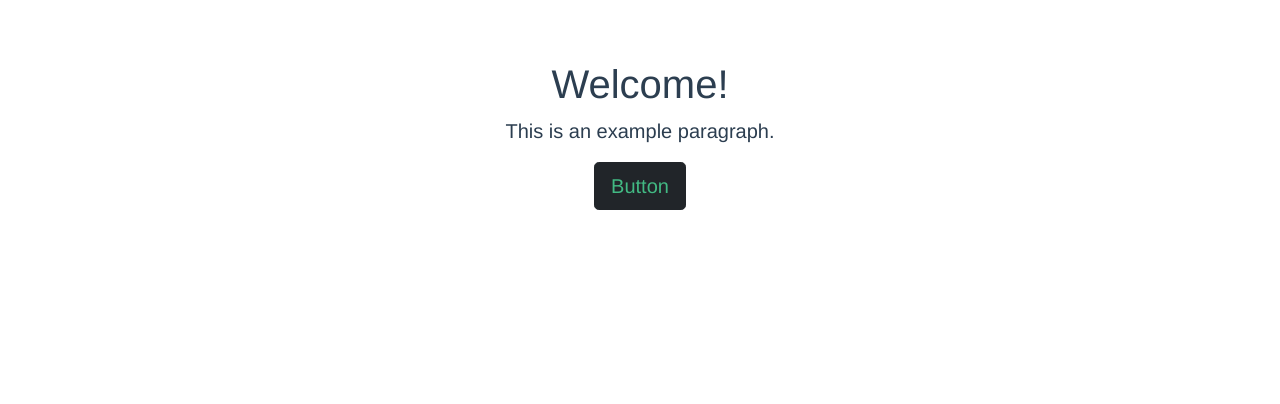
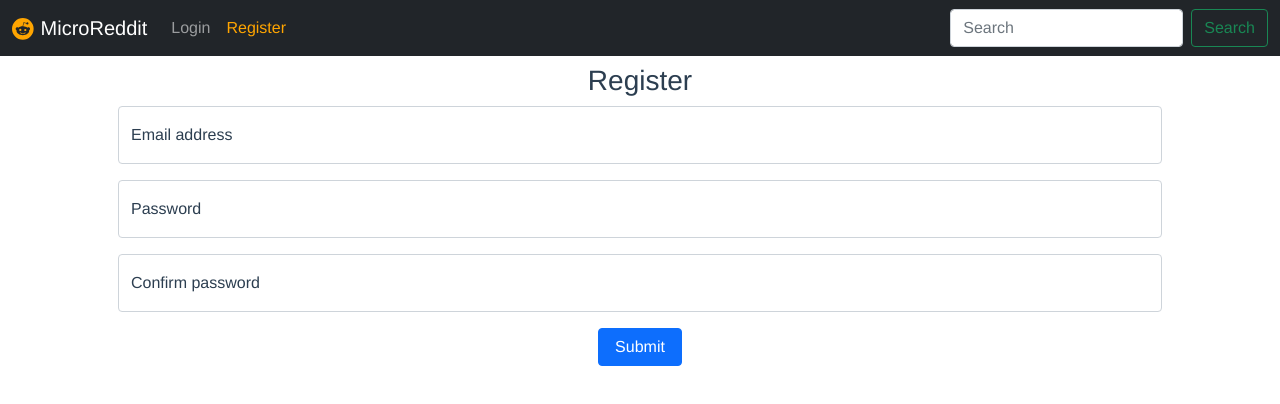
Before and after one commit to JuliaPlichta1/TSW, a Vue app in the folder projekt/: page /register in a window 1280 px wide. Shown: the top 404 px of the page. Built offline with nearby package versions, Linux system fonts and the light colour scheme.

Commit message:
Add VueRouter, Navbar, Login & Register view

```diff
--- a/projekt/package.json
+++ b/projekt/package.json
@@ -12,7 +12,8 @@
     "bootstrap": "^5.0.0-beta3",
     "core-js": "^3.6.5",
     "express": "^4.17.1",
-    "vue": "^3.0.0"
+    "vue": "^3.0.0",
+    "vue-router": "^4.0.8"
   },
   "devDependencies": {
     "@vue/cli-plugin-babel": "~4.5.0",
--- a/projekt/src/App.vue
+++ b/projekt/src/App.vue
@@ -1,14 +1,17 @@
 <template>
-  <HelloWorld msg="Welcome!" />
+  <div class="app-container">
+    <Navbar />
+    <router-view />
+  </div>
 </template>
 
 <script>
-import HelloWorld from './components/HelloWorld.vue';
+import Navbar from './components/Navbar.vue';
 
 export default {
   name: 'App',
   components: {
-    HelloWorld,
+    Navbar
   },
 };
 </script>
@@ -20,6 +23,6 @@ export default {
   -moz-osx-font-smoothing: grayscale;
   text-align: center;
   color: #2c3e50;
-  margin-top: 60px;
+  margin-top: 0px;
 }
 </style>
--- a/projekt/src/components/HelloWorld.vue
+++ b/projekt/src/components/HelloWorld.vue
@@ -1,5 +1,5 @@
 <template>
-  <div class="hello">
+  <div class="container mt-2">
     <main class="px-3">
       <h1>{{ msg }}</h1>
       <p class="lead">This is an example paragraph.</p>
@@ -13,8 +13,10 @@
 <script>
 export default {
   name: 'HelloWorld',
-  props: {
-    msg: String,
+  data() {
+    return {
+      msg: 'Welcome'
+    };
   },
 };
 </script>
--- /dev/null
+++ b/projekt/src/components/Navbar.vue
@@ -0,0 +1,46 @@
+<template>
+  <nav class="navbar sticky-top navbar-expand-md navbar-dark bg-dark">
+    <div class="container-fluid">
+      <router-link to="/" class="navbar-brand">
+        <svg xmlns="http://www.w3.org/2000/svg" width="23" height="23" fill="orange" class="bi bi-reddit" viewBox="0 0 17 17">
+          <path d="M6.167 8a.831.831 0 0 0-.83.83c0 .459.372.84.83.831a.831.831 0 0 0 0-1.661zm1.843 3.647c.315 0 1.403-.038 1.976-.611a.232.232 0 0 0 0-.306.213.213 0 0 0-.306 0c-.353.363-1.126.487-1.67.487-.545 0-1.308-.124-1.671-.487a.213.213 0 0 0-.306 0 .213.213 0 0 0 0 .306c.564.563 1.652.61 1.977.61zm.992-2.807c0 .458.373.83.831.83.458 0 .83-.381.83-.83a.831.831 0 0 0-1.66 0z"/>
+          <path d="M16 8A8 8 0 1 1 0 8a8 8 0 0 1 16 0zm-3.828-1.165c-.315 0-.602.124-.812.325-.801-.573-1.9-.945-3.121-.993l.534-2.501 1.738.372a.83.83 0 1 0 .83-.869.83.83 0 0 0-.744.468l-1.938-.41a.203.203 0 0 0-.153.028.186.186 0 0 0-.086.134l-.592 2.788c-1.24.038-2.358.41-3.17.992-.21-.2-.496-.324-.81-.324a1.163 1.163 0 0 0-.478 2.224c-.02.115-.029.23-.029.353 0 1.795 2.091 3.256 4.669 3.256 2.577 0 4.668-1.451 4.668-3.256 0-.114-.01-.238-.029-.353.401-.181.688-.592.688-1.069 0-.65-.525-1.165-1.165-1.165z"/>
+        </svg>
+        MicroReddit
+      </router-link>
+      <button class="navbar-toggler" type="button" data-bs-toggle="collapse" data-bs-target="#navbarSupportedContent" aria-controls="navbarSupportedContent" aria-expanded="false" aria-label="Toggle navigation">
+        <span class="navbar-toggler-icon"></span>
+      </button>
+      <div class="collapse navbar-collapse" id="navbarSupportedContent">
+        <ul class="navbar-nav me-auto mb-2 mb-lg-0">
+          <li class="nav-item">
+            <router-link to="/login" class="nav-link">Login</router-link>
+          </li>
+          <li class="nav-item">
+            <router-link to="/register" class="nav-link">Register</router-link>
+          </li>
+        </ul>
+        <form class="d-flex">
+          <input class="form-control me-2" type="search" placeholder="Search" aria-label="Search">
+          <button class="btn btn-outline-success" type="submit">Search</button>
+        </form>
+      </div>
+    </div>
+  </nav>
+</template>
+
+<script>
+export default {
+  name: 'Navbar',
+};
+</script>
+
+<style scoped>
+.router-link-active.router-link-exact-active.nav-link {
+    color: orange;
+}
+.navbar-dark .navbar-nav .nav-link:focus,
+.navbar-dark .navbar-nav .nav-link:hover {
+    color: orange;
+}
+</style>
--- a/projekt/src/main.js
+++ b/projekt/src/main.js
@@ -2,5 +2,6 @@ import { createApp } from 'vue';
 import App from './App.vue';
 import 'bootstrap/dist/css/bootstrap.min.css';
 import 'bootstrap';
+import router from './router';
 
-createApp(App).mount('#app');
+createApp(App).use(router).mount('#app');
--- /dev/null
+++ b/projekt/src/router/index.js
@@ -0,0 +1,35 @@
+import { createWebHistory, createRouter } from 'vue-router';
+import HelloWorld from '@/components/HelloWorld';
+import NotFound from '@/views/NotFound';
+import Login from '@/views/Login';
+import Register from '@/views/Register';
+
+const routes = [
+  {
+    path: '/',
+    name: 'Home',
+    component: HelloWorld
+  },
+  {
+    path: '/login',
+    name: 'Login',
+    component: Login
+  },
+  {
+    path: '/register',
+    name: 'Register',
+    component: Register
+  },
+  {
+    path: '/:catchAll(.*)',
+    name: 'NotFound',
+    component: NotFound
+  }
+];
+
+const router = createRouter({
+  history: createWebHistory(),
+  routes
+});
+
+export default router;
--- /dev/null
+++ b/projekt/src/views/Login.vue
@@ -0,0 +1,38 @@
+<template>
+  <div class="container mt-2 px-5">
+    <h3>Login</h3>
+    <form @submit="login">
+      <div class="form-floating mb-3">
+        <input type="email" class="form-control" id="email" v-model="email" placeholder="name@example.com" required>
+        <label for="email">Email address</label>
+        <div class="invalid-feedback" id="invalid-email">
+          Invalid email or password.
+        </div>
+      </div>
+      <div class="form-floating mb-3">
+        <input type="password" class="form-control" id="password" v-model="password" placeholder="Password" required>
+        <label for="password">Password</label>
+      </div>
+      <button type="submit" class="btn btn-primary px-3">Submit</button>
+    </form>
+  </div>
+</template>
+
+<script>
+export default {
+  name: 'Login',
+  data() {
+    return {
+      email: '',
+      password: ''
+    };
+  },
+  methods: {
+    login(event) {
+      event.preventDefault();
+      document.getElementById('email').classList.add('is-invalid');
+      document.getElementById('password').classList.add('is-invalid');
+    },
+  },
+};
+</script>
--- /dev/null
+++ b/projekt/src/views/NotFound.vue
@@ -0,0 +1,11 @@
+<template>
+  <div class="container">
+    <h2>Oops, looks like the page you're looking for doesn't exist.</h2>
+  </div>
+</template>
+
+<script>
+export default {
+  name: 'NotFound'
+};
+</script>
--- /dev/null
+++ b/projekt/src/views/Register.vue
@@ -0,0 +1,82 @@
+<template>
+  <div class="container mt-2 px-5">
+    <h3>Register</h3>
+    <form @submit="submit" class="needs-validation" novalidate>
+      <div class="form-floating mb-3">
+        <input type="email" class="form-control" id="email" v-model="email" @change="checkEmail" placeholder="name@example.com" required>
+        <label for="email">Email address</label>
+        <div class="invalid-feedback" id="invalid-email">
+          This is not a valid email address.
+        </div>
+      </div>
+      <div class="form-floating mb-3">
+        <input type="password" class="form-control" id="password" v-model="password" @change="checkPasswords" placeholder="Password" required>
+        <label for="password">Password</label>
+      </div>
+      <div class="form-floating mb-3">
+        <input type="password" class="form-control" id="confirm-password" v-model="confirmPassword" @change="checkPasswords" placeholder="Confirm password" required>
+        <label for="confirm-password">Confirm password</label>
+        <div class="invalid-feedback" id="invalid-password">
+          Please confirm password.
+        </div>
+      </div>
+      <button type="submit" class="btn btn-primary px-3">Submit</button>
+    </form>
+  </div>
+</template>
+
+<script>
+export default {
+  name: 'Register',
+  data() {
+    return {
+      email: '',
+      password: '',
+      confirmPassword: ''
+    };
+  },
+  methods: {
+    submit(event) {
+      event.preventDefault();
+      const vm = this;
+      vm.checkEmail();
+      vm.checkPasswords();
+
+      const form = document.querySelector('.needs-validation');
+      if (!form.checkValidity()) {
+        event.preventDefault();
+        event.stopPropagation();
+      } else {
+        vm.register();
+      }
+
+      form.classList.add('was-validated');
+    },
+    checkEmail() {
+      const vm = this;
+      const emailRegEx = /^[^\s@]+@[^\s@]+\.[^\s@]+$/;
+      const email = document.getElementById('email');
+      if (!emailRegEx.test(vm.email)) {
+        email.setCustomValidity('This is not a valid email.');
+        document.getElementById('invalid-email').innerHTML = email.validationMessage;
+      } else {
+        email.setCustomValidity('');
+      }
+    },
+    checkPasswords() {
+      const vm = this;
+      const confirmPassword = document.getElementById('confirm-password');
+      if (vm.password !== vm.confirmPassword) {
+        confirmPassword.setCustomValidity('Passwords must match.');
+        document.getElementById('invalid-password').innerHTML = confirmPassword.validationMessage;
+      } else {
+        confirmPassword.setCustomValidity('');
+      }
+    },
+    register() {
+      // TODO
+      console.log('Register');
+    }
+  },
+};
+</script>
```
Also changed, not shown: 1 other file (tests, documents, lock files or other folders).
